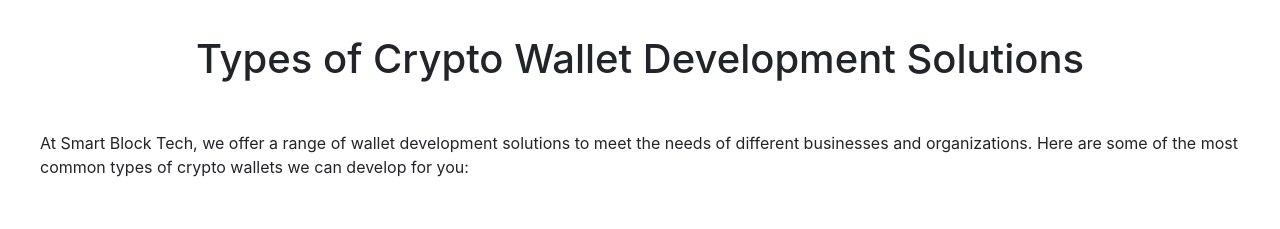
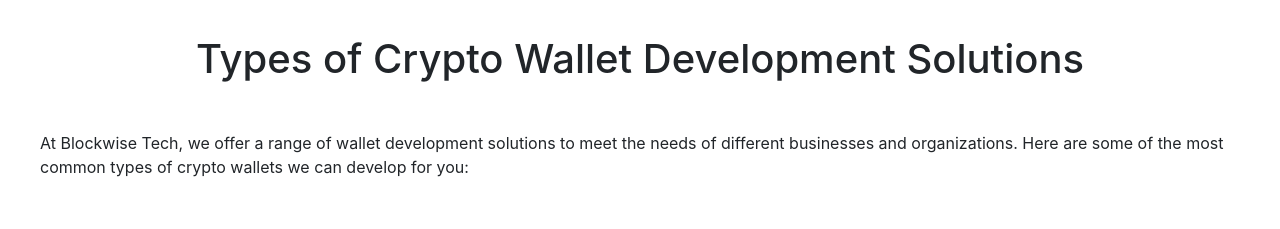
Before and after one commit to placeparks/Blockwise-tech, a React (Create React App) app: page /Wallet in a window 1280 px wide. Shown: the part 1320-1549 px from the top of the page. Built offline with nearby package versions, Linux system fonts and the light colour scheme.

Commit message:
Update Solution.js

```diff
--- a/src/components/Wallet/Solution.js
+++ b/src/components/Wallet/Solution.js
@@ -4,7 +4,7 @@ export default function Solution(){
     return(
         <div className={styles.section1}>
             <h1>Types of Crypto Wallet Development Solutions</h1>
-            <p>At Smart Block Tech, we offer a range of wallet development solutions to meet the needs of different businesses and organizations. Here are some of the most common types of crypto wallets we can develop for you:</p>
+            <p>At Blockwise Tech, we offer a range of wallet development solutions to meet the needs of different businesses and organizations. Here are some of the most common types of crypto wallets we can develop for you:</p>
 
             <div className="row row-cols-1 row-cols-md-3 g-4">
   <div className="col">
```
